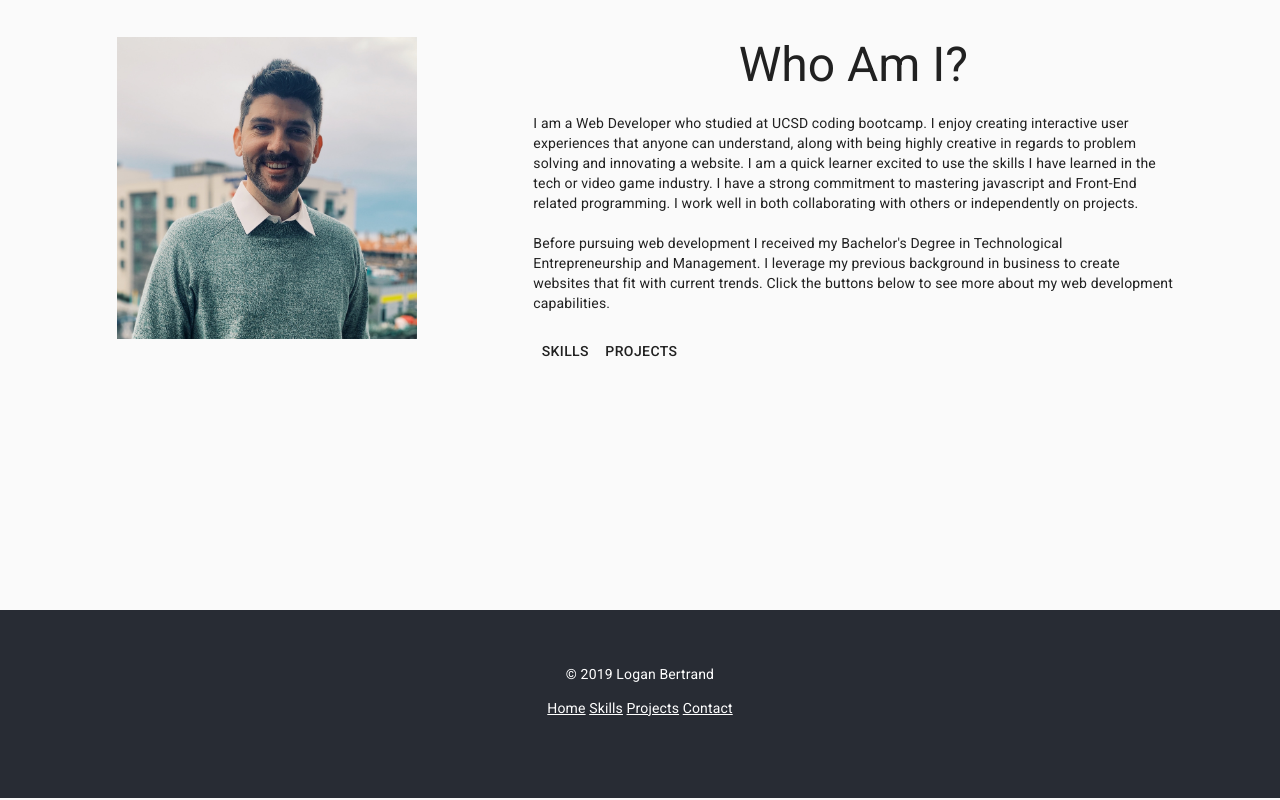
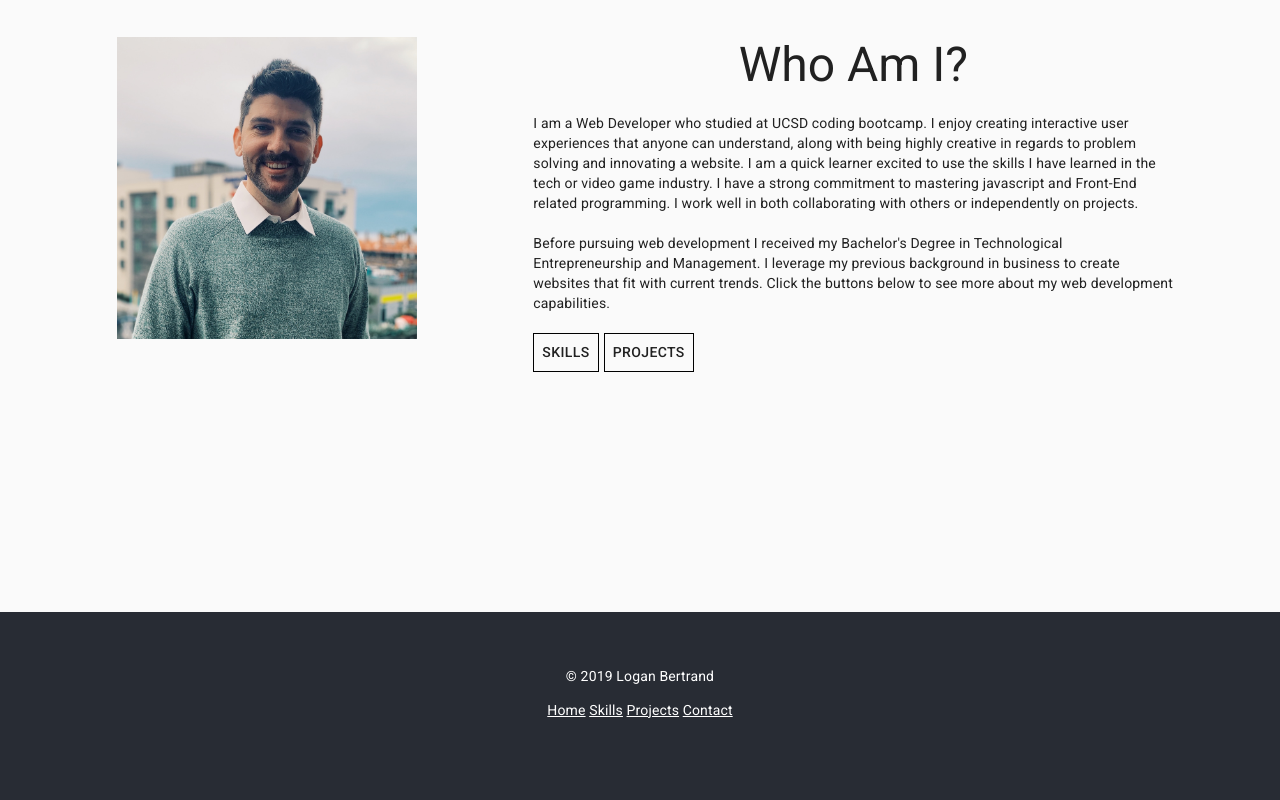
Before and after one commit to loganbertrand/Portfolio, a React (Create React App) app: page / in a window 1280 px wide. Shown: the part 1290-2090 px from the top of the page. Built offline with nearby package versions, Linux system fonts and the light colour scheme.

Commit message:
hopefully last little css touches needed

```diff
--- a/src/components/About/index.js
+++ b/src/components/About/index.js
@@ -30,10 +30,15 @@ const useStyles = makeStyles((theme) => ({
       padding:'5px'
   }
 },
-  button:{
+  buttonSection:{
     [theme.breakpoints.only('xs')]: {
       textAlign:'center'
   }
+  },
+  button:{
+    border: '1px solid black',
+    marginRight: '5px',
+    borderRadius: 0
   }
 }));
 
@@ -61,11 +66,11 @@ const About = () => {
                 Before pursuing web development I received my Bachelor's Degree in Technological Entrepreneurship and Management. I leverage my previous background in business to create websites that fit with current trends. Click the buttons below to see more about my web development capabilities.
               </div>
               <br></br>
-              <div className={classes.button}>
-              <Button>
+              <div className={classes.buttonSection}>
+              <Button className={classes.button}>
                 <Link to='/skills'>Skills</Link>
               </Button>
-              <Button>
+              <Button className={classes.button}>
                 <Link to='/projects'>Projects</Link>
               </Button>
               </div>
--- a/src/components/Contact/contact.css
+++ b/src/components/Contact/contact.css
@@ -7,7 +7,7 @@
 
 }
 .test{
-  margin-bottom: 1rem;
+  margin-bottom: 2rem;
 }
 
 .title{
--- a/src/components/ProjectContainer/index.js
+++ b/src/components/ProjectContainer/index.js
@@ -58,8 +58,13 @@ const useStyles = makeStyles(theme => ({
             paddingBottom:'3rem'
         }
     },
-    buttons: {
+    buttonSection: {
         textAlign: 'center'
+    },
+    button:{
+        border: '1px solid black',
+        marginRight: '5px',
+        borderRadius: 0
     },
     item:{
         [theme.breakpoints.up('sm')]: {
@@ -102,9 +107,9 @@ export default function CenteredGrid() {
                                     <b>Technologies used:</b> HTML | CSS | JavaScript | React | Redux | React Router | Express | Passport | Mongoose | MongoDB | React Bootstrap | Node | Axios | Heroku | Overwatch API
                     <br></br>
                                     <br></br>
-                                    <div className={classes.buttons}>
-                                        <Button href='https://winnable.herokuapp.com/' target='_blank'>Live</Button>
-                                        <Button href='https://github.com/randomslap/Winnable' target='_blank'>GitHub</Button>
+                                    <div className={classes.buttonSection}>
+                                        <Button className={classes.button} href='https://winnable.herokuapp.com/' target='_blank'>Live</Button>
+                                        <Button className={classes.button} href='https://github.com/randomslap/Winnable' target='_blank'>GitHub</Button>
                                     </div>
 
                                 </Typography>
@@ -140,9 +145,9 @@ export default function CenteredGrid() {
                                     <b>Technologies used:</b> HTML | CSS | JavaScript | JQuery | Bootstrap | Handlebars | Express | MySQL | Node | Sequelize | Heroku
                     <br></br>
                                     <br></br>
-                                    <div className={classes.buttons}>
-                                        <Button href='https://garage-sail.herokuapp.com/' target='_blank'>Live</Button>
-                                        <Button href='https://github.com/loganbertrand/Garage-Sail-App' target='_blank'>GitHub</Button>
+                                    <div className={classes.buttonSection}>
+                                        <Button className={classes.button} href='https://garage-sail.herokuapp.com/' target='_blank'>Live</Button>
+                                        <Button className={classes.button} href='https://github.com/loganbertrand/Garage-Sail-App' target='_blank'>GitHub</Button>
                                     </div>
                                 </Typography>
 
@@ -177,9 +182,9 @@ export default function CenteredGrid() {
                                     <b>Technologies used:</b> HTML | CSS | JavaScript | JQuery | Bootstrap | Firebase | Google Maps API | Weather API
                     <br></br>
                                     <br></br>
-                                    <div className={classes.buttons}>
-                                        <Button href='http://loganbertrand.com/pick-up-games/' target='_blank'>Live</Button>
-                                        <Button href='https://github.com/loganbertrand/pick-up-games' target='_blank'>GitHub</Button>
+                                    <div className={classes.buttonSection}>
+                                        <Button className={classes.button} href='http://loganbertrand.com/pick-up-games/' target='_blank'>Live</Button>
+                                        <Button className={classes.button} href='https://github.com/loganbertrand/pick-up-games' target='_blank'>GitHub</Button>
                                     </div>
 
                                 </Typography>
@@ -215,9 +220,9 @@ export default function CenteredGrid() {
                                     <b>Technologies used:</b> HTML | CSS | JavaScript | React | React Bootstrap
                     <br></br>
                                     <br></br>
-                                    <div className={classes.buttons}>
-                                        <Button href='https://loganbertrand.com/react-memory-game/' target='_blank'>Live</Button>
-                                        <Button href='https://github.com/loganbertrand/react-memory-game' target='_blank'>GitHub</Button>
+                                    <div className={classes.buttonSection}>
+                                        <Button className={classes.button} href='https://loganbertrand.com/react-memory-game/' target='_blank'>Live</Button>
+                                        <Button className={classes.button} href='https://github.com/loganbertrand/react-memory-game' target='_blank'>GitHub</Button>
                                     </div>
 
                                 </Typography>
```
Also changed, not shown: 12 other files (tests, documents, lock files or other folders).
